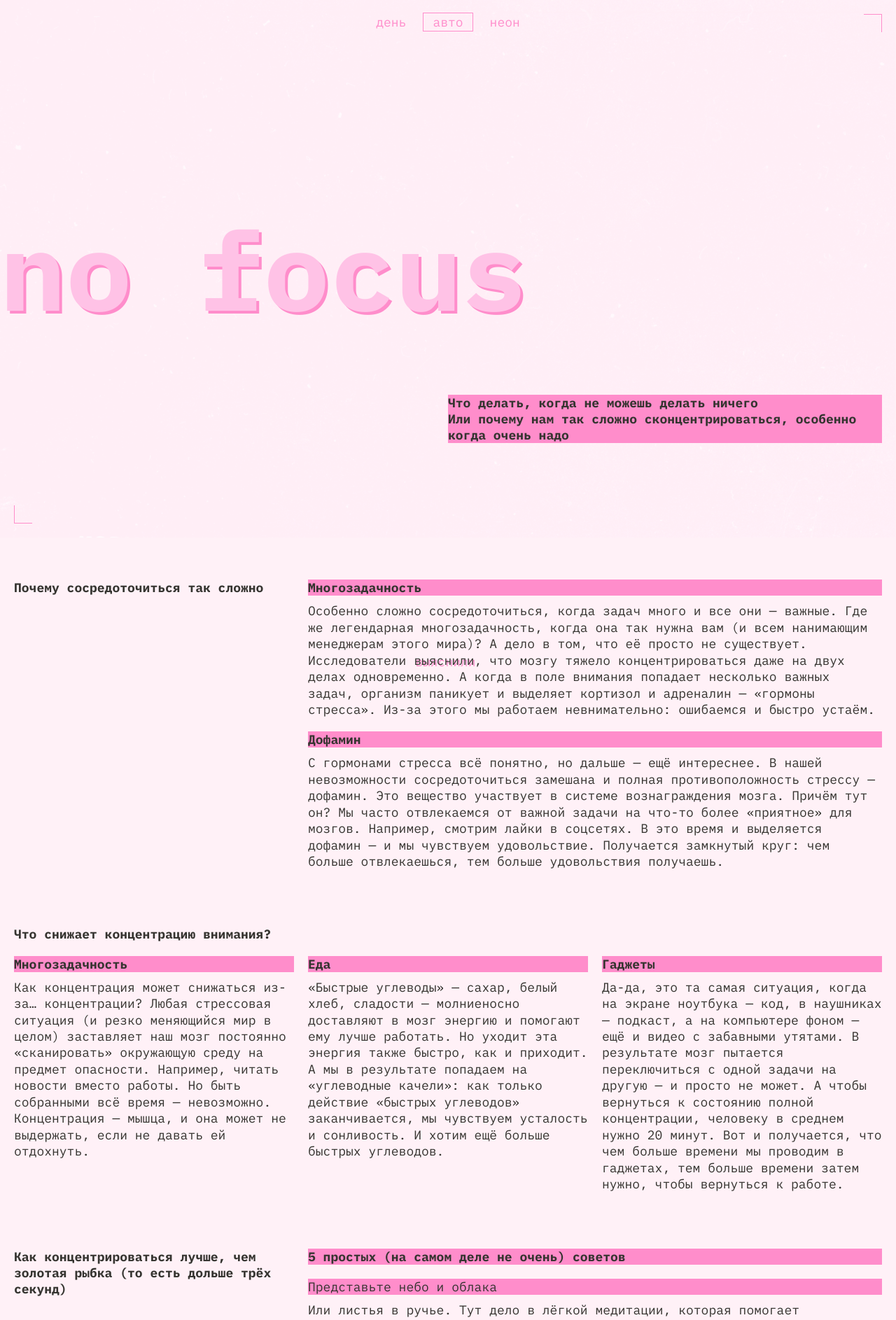
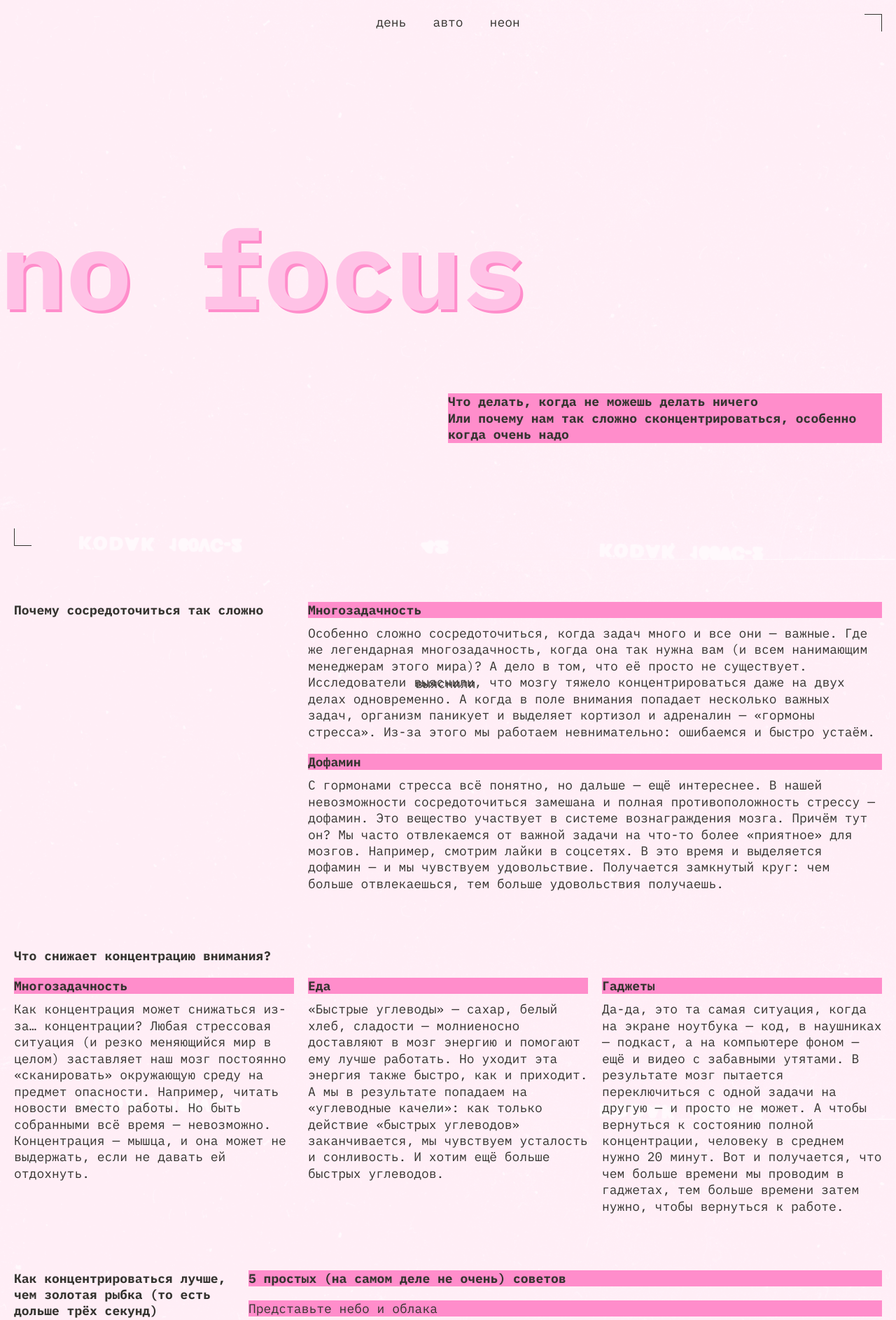
Before and after one commit to AlexanderGrankin/slozhno-sosredotochitsya-fd, a plain HTML site: page index.html in a window 1280 px wide. Shown: the top 1886 px of the page at 70% size. Drawn offline with Linux system fonts and the light colour scheme.

Commit message:
Исправлена разметка и стили

```diff
--- a/index.html
+++ b/index.html
@@ -7,18 +7,20 @@
     <meta name="color-scheme" content="dark light">
     <title>Сложно сосредоточиться</title>
     <script src="./scripts/script.js"></script>
+    <link rel="stylesheet" href="./fonts/fonts.css">
     <link rel="stylesheet" href="./styles/variables.css">
     <link rel="stylesheet" href="./styles/style.css">
     <link rel="stylesheet" href="./styles/dark.css">
     <link rel="stylesheet" href="./styles/light.css">
-    <link rel="stylesheet" href="./fonts/fonts.css">
+    <link rel="stylesheet" href="./styles/globals.css">
+
+    <link rel="icon" href="./images/favicon.ico" sizes="any">
+    <link rel="icon" href="./images/faviconicon.svg" type="image/svg+xml">
+    <link rel="apple-touch-icon" href="./images/mobile-icon.png">
   </head>
   <body class="page">
     <header class="header decorated-zone">
-      <div class="record" aria-hidden="true">
-        <span class="record-text">REC</span>
-        <div class="record-top-right-corner"></div>
-      </div>
+      <span class="record" aria-hidden="true">REC</span>
       <nav class="header__theme-menu">
         <ul class="header__theme-menu-list">
           <li class="header__theme-menu-item">
@@ -52,26 +54,26 @@
       <div class="header-bottom-left-corner" aria-hidden="true"></div>
     </header>
       <main class="main">
-        <section class="first-section section">
+        <section class="hard-to-concentrate section">
 
-          <h2 class="section-title first-section-title">Почему сосредоточиться так сложно</h2>
+          <h2 class="section-title hard-to-concentrate__title">Почему сосредоточиться так сложно</h2>
 
-          <div class="section-item">
-            <h3 class="section-subtitle title-decor first-section-subtitle">Многозадачность</h3>
-            <p class="section-text first-section-text">
+          <div class="hard-to-concentrate__section-item section-item">
+            <h3 class="section-subtitle title-decor">Многозадачность</h3>
+            <p class="section-text">
               Особенно сложно сосредоточиться, когда задач много и все они — важные.
               Где же легендарная многозадачность, когда она так нужна вам (и всем нанимающим
               менеджерам этого мира)? А дело в том, что её просто не существует.
-              Исследователи <span class="accent-text">выяснили</span>, что мозгу тяжело концентрироваться даже на двух делах
+              Исследователи <a class="text-link" href="https://dana.org/news-and-insights/">выяснили</a>, что мозгу тяжело концентрироваться даже на двух делах
               одновременно. А когда в поле внимания попадает несколько важных задач, организм
               паникует и выделяет кортизол и адреналин — «гормоны стресса». Из-за этого мы работаем
               невнимательно: ошибаемся и быстро устаём.
             </p>
           </div>
 
-          <div class="section-item">
-            <h3 class="section-subtitle title-decor first-section-subtitle">Дофамин</h3>
-            <p class="section-text first-section-text">
+          <div class="hard-to-concentrate__section-item section-item">
+            <h3 class="section-subtitle title-decor">Дофамин</h3>
+            <p class="section-text">
               С гормонами стресса всё понятно, но дальше — ещё интереснее. В нашей невозможности сосредоточиться
               замешана и полная противоположность стрессу — дофамин. Это вещество участвует в системе вознаграждения
               мозга. Причём тут он? Мы часто отвлекаемся от важной задачи на что-то более «приятное» для мозгов.
@@ -82,11 +84,12 @@
 
         </section>
 
-        <section class="second-section section">
+        <section class="what-reduces-concentration section">
 
-          <h2 class="second-section-title section-title">Что снижает концентрацию внимания?</h2>
+          <h2 class="what-reduces-concentration__title section-title">Что снижает концентрацию внимания?</h2>
 
-          <div class="section-item">
+          <div class="what-reduces-concentration__container">
+            <article class="what-reduces-concentration__section-item section-item">
               <h3 class="section-subtitle title-decor">Многозадачность</h3>
               <p class="section-text">
                 Как концентрация может снижаться из-за… концентрации? Любая стрессовая ситуация (и резко меняющийся
@@ -94,9 +97,9 @@
                 Например, читать новости вместо работы. Но быть собранными всё время — невозможно. Концентрация
                   — мышца, и она может не выдержать, если не давать ей отдохнуть.
               </p>
-          </div>
+            </article>
 
-          <div class="section-item">
+            <article class="what-reduces-concentration__section-item section-item">
               <h3 class="section-subtitle title-decor">Еда</h3>
               <p class="section-text">
                 «Быстрые углеводы» — сахар, белый хлеб, сладости — молниеносно доставляют в мозг энергию и
@@ -104,9 +107,9 @@
                 результате попадаем на «углеводные качели»: как только действие «быстрых углеводов» заканчивается,
                 мы чувствуем усталость и сонливость. И хотим ещё больше быстрых углеводов.
               </p>
-          </div>
+            </article>
 
-          <div class="section-item">
+            <article class="what-reduces-concentration__section-item section-item">
               <h3 class="section-subtitle title-decor">Гаджеты</h3>
               <p class="section-text">
                 Да-да, это та самая ситуация, когда на экране ноутбука — код, в наушниках — подкаст, а на
@@ -115,20 +118,22 @@
                 человеку в среднем нужно 20 минут. Вот и получается, что чем больше времени мы проводим в гаджетах,
                 тем больше времени затем нужно, чтобы вернуться к работе.
               </p>
+            </article>
+
           </div>
 
         </section>
 
-        <section class="third-section section">
+        <section class="how-to-concentrate section">
 
-          <h2 class="third-section-title section-title">Как концентрироваться лучше, чем золотая рыбка (то есть дольше трёх секунд)</h2>
+          <h2 class="how-to-concentrate__title section-title">Как концентрироваться лучше, чем золотая рыбка (то есть дольше трёх секунд)</h2>
 
           <div class="advices">
 
-            <h3 class="third-section-subtitle section-subtitle title-decor">5 простых (на самом деле не очень) советов</h3>
+            <h3 class="how-to-concentrate__subtitle section-subtitle title-decor">5 простых (на самом деле не очень) советов</h3>
 
             <div class="advice-item">
-              <h4 class="advice-title title-decor">Представьте небо и облака</h3>
+              <h4 class="advice-title title-decor">Представьте небо и облака</h4>
               <p class="advice-text">
                 Или листья в ручье. Тут дело в лёгкой медитации, которая помогает успокоиться. Ведь часто именно
                 тревожные мысли о сложных задачах как раз и мешают эти сложные задачи делать. В такие моменты можно
@@ -139,7 +144,7 @@
             </div>
 
             <div class="advice-item">
-              <h4 class="advice-title title-decor">Включите музыку</h3>
+              <h4 class="advice-title title-decor">Включите музыку</h4>
               <p class="advice-text">
                 Но не любую, и не любимую. Любимая может быть связана с сильными положительными эмоциями, которые
                 тоже очень сильно отвлекают. Подойдёт тихая, спокойная, умеренно-ритмичная. Можно вообще попробовать
@@ -148,9 +153,9 @@
             </div>
 
             <div class="advice-item">
-              <h4 class="advice-title title-decor">Прогуляйтесь</h3>
+              <h4 class="advice-title title-decor">Прогуляйтесь</h4>
               <p class="advice-text">
-                Или даже пробегитесь. Лучше найти парк или лес: один эксперимент <span class="accent-text">показал</span>,
+                Или даже пробегитесь. Лучше найти парк или лес: один эксперимент <a class="text-link" href="https://www.sciencedirect.com/science/article/abs/pii/S0272494415000328">показал</a>,
                 что созерцание природы повышает концентрацию, в то время как после просмотра городских пейзажей она наоборот понижается.
                 Можно совместить прогулку с физическими упражнениями или бегом — так в мозг поступит ещё больше
                 кислорода и он будет лучше работать. Но и простая двадцатиминутная прогулка — тоже отличный вариант.
@@ -158,7 +163,7 @@
             </div>
 
             <div class="advice-item">
-              <h4 class="advice-title title-decor">Хорошо ешьте</h3>
+              <h4 class="advice-title title-decor">Хорошо ешьте</h4>
               <p class="advice-text">
                 Мы — не ваша бабушка, но это правда важно. Выбирайте продукты, которые препятствуют резким скачкам сахара
                 в крови. Например, с высоким содержанием клетчатки: овощи, ягоды, бобовые (нут, чечевица, фасоль),
@@ -167,7 +172,7 @@
             </div>
 
             <div class="advice-item">
-              <h4 class="advice-title title-decor">Читайте</h3>
+              <h4 class="advice-title title-decor">Читайте</h4>
               <p class="advice-text">
                 Настоящие бумажные книги. Это правда помогает с концентрацией: чтобы прочитать пост в соцсети,
                 достаточно нескольких минут или даже секунд. А вот интересная книга способна затянуть и на несколько часов
@@ -189,10 +194,8 @@
 
         </section>
       </main>
-      <footer class="footer">
-        <div class="footer-top-right-corner" aria-hidden="true"></div>
-        <h1 class="footer-title">focus</h1>
-        <div class="footer-bottom-left-corner" aria-hidden="true"></div>
+      <footer class="footer decorated-zone">
+        <h5 class="footer-title">focus</h5>
       </footer>
   </body>
 </html>
--- a/styles/dark.css
+++ b/styles/dark.css
@@ -10,17 +10,14 @@
     чем стили в медиазапросе предпочтений пользователя
   */
   --background-image: url("../images/cover-image-dark.png");
+  --background-color: #000028;
   --accent-color: #FF0070;
   --h1-color: #DB00FF;
-  --background-color: #000028;
+  --h1-text-shadow: #FF0070;
+  --header-text-color: #000028;
+  --title-decor-bg-color: #FF0070;
   --title-decor-text-color: #000028;
   --text-color: #F1B2CE;
-  --button-hover-color: #FF007066;
-  --title-text-color: #FF0070;
-  --record-text-display: inline;
-  --record-dot-display: block;
+  --link-color: #FF0070;
+  --record-display: flex;
 }
-
-.theme-dark .page {
-  /* Вам также нужно будет написать ряд подобных селекторов */
-}
--- a/styles/globals.css
+++ b/styles/globals.css
@@ -9,7 +9,7 @@
 body {
   min-inline-size: 375px;
   max-inline-size: 1440px;
-  margin: 0 auto;
+  margin: 0;
 }
 
 h1,
--- a/styles/light.css
+++ b/styles/light.css
@@ -10,33 +10,31 @@
     чем стили в медиазапросе предпочтений пользователя
   */
   --background-image: url("../images/cover-image-light.png");
-  --accent-color: #FF8DCB;
+  --background-color: #FFF1F7;
+  --accent-color: #353430;
   --h1-color: #FFC2E6;
-  --background-color: #FFF1F7;
+  --h1-text-shadow: #FF8DCB;
+  --header-text-color: ##353430;
+  --title-decor-bg-color: #FF8DCB;
   --title-decor-text-color: #353430;
   --text-color: #353430;
-  --button-hover-color: #32312D66;
-  --title-text-color: #353430;
-  --record-text-display: none;
-  --record-dot-display: none;
-}
-
-.theme-light .page {
-  /* Вам также нужно будет написать ряд подобных селекторов */
+  --link-color: #FF8DCB;
+  --record-display: none;
 }
 
 @media (prefers-color-scheme: light) {
   :root {
     /* Дублируем переменные светлой темы */
     --background-image: url("../images/cover-image-light.png");
-    --accent-color: #FF8DCB;
+    --background-color: #FFF1F7;
+    --accent-color: #353430;
     --h1-color: #FFC2E6;
-    --background-color: #FFF1F7;
+    --h1-text-shadow: #FF8DCB;
+    --header-text-color: ##353430;
+    --title-decor-bg-color: #FF8DCB;
     --title-decor-text-color: #353430;
     --text-color: #353430;
-    --button-hover-color: #32312D66;
-    --title-text-color: #353430;
-    --record-text-display: none;
-    --record-dot-display: none;
+    --link-color: #FF8DCB;
+    --record-display: none;
   }
 }
--- a/styles/style.css
+++ b/styles/style.css
@@ -10,14 +10,42 @@
   font-size: 18px;
   font-weight: normal;
   font-family: 'IBM Plex mono', sans-serif;
-  padding: 0;
-  margin: 0;
-  box-sizing: border-box;
-  width: 100%;
+  margin: auto;
+  background-color: var(--background-color);
+}
+
+.title-decor{
+  background-color: var(--title-decor-bg-color);
+  font-weight: bold;
+  color: var(--title-decor-text-color);
+}
+
+.header{
+  height: 100vh;
+  min-height: 668px;
+  padding: 10px;
+}
+
+.record{
+  color: var(--accent-color);
+  position: absolute;
+  display: var(--record-display);
+  gap: 10px;
+  right: 20px;
+  align-items: center;
+}
+
+.record::after{
+  content: '';
+  width: 9px;
+  height: 9px;
+  background-color: var(--accent-color);
+  box-shadow: 0px 0px 4px 2px var(--accent-color);
+  border-radius: 50%;
 }
 
 .header__theme-menu{
-  padding-top: 58px;
+  margin-top: 65px;
   margin-left: auto;
   width: 70px;
 }
@@ -45,87 +73,55 @@
 }
 
 .header__theme-menu-button:hover{
-  border: 1px solid var(--button-hover-color);
+  border: 1px solid var(--accent-color);
+  opacity: 40;
 }
 
 .header__theme-menu-button:focus-visible{
   border-bottom: 1px solid var(--accent-color);
 }
 
-.header__theme-menu-button_type_auto{
-  border: 1px solid var(--accent-color);
-  pointer-events: none;
-}
-
 .header-title{
   font-size: clamp(7.25rem, 7.0115rem + 1.0178vw, 7.5rem);
   line-height: 83%;
   color: var(--h1-color);
-  text-shadow: 4px 4px 0 var(--accent-color);
-  margin: 69px 0 0 0;
-}
-
-.title-decor{
-  background-color: var(--accent-color);
-  font-weight: bold;
-  color: var(--title-decor-text-color);
+  text-shadow: 4px 4px 0 var(--h1-text-shadow);
+  margin-top: 65px;
 }
 
 .header-text{
-  margin: 55px 0 0 0;
+  margin-top: 54px;
+  line-height: 23.4px;
 }
 
-.header{
-  padding: 0 10px 66px 10px;
+.decorated-zone{
   position: relative;
 }
 
-.record{
+.decorated-zone::before{
+  content: '';
   position: absolute;
-  top: 10px;
-  right: 10px;
-  color: var(--accent-color);
-  display: flex;
-  gap: 2.96px;
-}
-
-.record-text{
-  display: var(--record-text-display);
-}
-
-.record-top-right-corner{
   width: 25px;
   height: 25px;
   border-top: 1px solid var(--accent-color);
   border-right: 1px solid var(--accent-color);
-  display: flex;
-  align-items: center;
-  justify-content: center;
+  top: 10px;
+  right: 10px;
 }
 
-.record-top-right-corner::after{
+.decorated-zone::after{
   content: '';
-  width: 9px;
-  height: 9px;
-  border-radius: 50%;
-  box-shadow: 0px 0px 4px 2px var(--accent-color);
-  background-color: var(--accent-color);
-  display: var(--record-dot-display);
-}
-
-.header-bottom-left-corner{
+  position: absolute;
   width: 25px;
   height: 25px;
   border-bottom: 1px solid var(--accent-color);
   border-left: 1px solid var(--accent-color);
   bottom: 10px;
   left: 10px;
-  position: absolute;
 }
 
 .main{
-  background-color: var(--background-color);
-  padding: 40px 10px 0 10px;
+  padding: 40px 10px;
   display: grid;
   row-gap: 50px;
 }
@@ -133,11 +129,11 @@
 .section{
   display: grid;
   grid-template-columns: 1fr;
-  row-gap: 20px;
+  gap: 20px;
 }
 
 .section-title{
-  color: var(--title-text-color);
+  color: var(--accent-color);
   font-weight: bold;
   font-size: 18px;
   margin: 0;
@@ -159,8 +155,24 @@
   grid-column: 1;
 }
 
-.accent-text{
+.text-link{
   text-shadow: 2px 2px 0 var(--accent-color);
+  color: var(--text-color);
+  text-decoration: none;
+}
+
+.text-link:hover{
+  text-decoration: underline;
+}
+
+.text-link:focus-visible{
+  border: 1px solid var(--text-color);
+}
+
+.what-reduces-concentration__container{
+  display: grid;
+  grid-template-columns: 1fr;
+  gap: 20px;
 }
 
 .advices{
@@ -188,116 +200,119 @@
 .gallery{
   display: grid;
   row-gap: 10px;
-  padding-bottom: 40px;
 }
 
 .footer-title {
-  line-height: 0;
   font-size: clamp(7.25rem, 7.0115rem + 1.0178vw, 7.5rem);
-  padding: 257px 0;
-  text-align: center;
   color: var(--h1-color);
-  text-shadow: 4px 4px 0 var(--accent-color);
+  text-shadow: 2px 2px 0 var(--h1-text-shadow);
 }
 
 .footer {
-  background-color: var(--background-color);
-  position: relative;
   display: flex;
   justify-content: center;
   align-items: center;
-}
-
-.footer-top-right-corner{
-  width: 25px;
-  height: 25px;
-  border-top: 1px solid var(--accent-color);
-  border-right: 1px solid var(--accent-color);
-  position: absolute;
-  right: 10px;
-  top: 10px;
-}
-
-.footer-bottom-left-corner{
-  width: 25px;
-  height: 25px;
-  border-bottom: 1px solid var(--accent-color);
-  border-left: 1px solid var(--accent-color);
-  bottom: 10px;
-  left: 10px;
-  position: absolute;
+  height: 100vh;
+  min-height: 668px;
+  padding: 10px;
 }
 
 @media(width >= 768px){
-  .header__theme-menu{
-    padding-top: 173px;
+  .header{
+    padding: 20px;
+    min-height: 1024px;
   }
 
-  .header{
-    padding: 0 20px 183px 20px;
+  .record{
+    right: 30px;
+  }
+
+  .main{
+    padding: 60px 20px;
+    row-gap: 80px;
+  }
+
+  .footer{
+    padding: 20px;
+    min-height: 1024px;
+  }
+
+  .header__theme-menu{
+    margin-top: 172px;
   }
 
   .header-title{
-    font-size: clamp(7.5rem, 0.5625rem + 14.4531vw, 9.8125rem) ;
-    margin-top: 178px;
+    font-size: clamp(7.5rem, 0.5625rem + 14.4531vw, 9.8125rem);
+    margin-top: 173px;
     margin-left: -20px;
   }
 
   .header-text{
+    margin-top: 162px;
     inline-size: 50%;
-    margin: 161px 0 0 auto;
+    margin-left: auto;
   }
 
-  .record{
+  .decorated-zone::before{
     top: 20px;
     right: 20px;
   }
 
-  .header-bottom-left-corner{
+  .decorated-zone::after{
     bottom: 20px;
     left: 20px;
-  }
-
-  .main{
-    padding: 60px 20px 0 20px;
-    gap: 80px;
   }
 
   .section{
     grid-template-columns: repeat(3, 1fr);
     column-gap: 40px;
+    row-gap: 20px;
   }
 
-  .first-section .section-item{
+  .hard-to-concentrate__title{
+    grid-column: 1/2;
+  }
+
+  .hard-to-concentrate__section-item{
     grid-column: 2/4;
   }
 
-  .second-section{
+  .what-reduces-concentration{
     grid-template-columns: repeat(3, 1fr);
+    grid-template-rows: auto auto;
   }
 
-  .second-section-title{
+  .what-reduces-concentration__title{
     grid-column: 1;
+    grid-row: 1;
   }
 
-  .second-section .section-item{
+  .what-reduces-concentration__container{
+    grid-template-columns: repeat(3, 1fr);
+    grid-column: 1/4;
+    grid-row: 2;
+  }
+
+  .what-reduces-concentration__section-item{
     grid-column: 1/4;
   }
 
-  .third-section{
-    grid-template-columns: 1fr 2fr;
+  .how-to-concentrate__title{
+    grid-column: 1/2;
+  }
+
+  .how-to-concentrate{
+    grid-template-columns: 236px 2fr;
     column-gap: 20px;
   }
 
-  .third-section-subtitle{
-    grid-column: 1;
+  .advices{
+    grid-column: 2/4;
   }
 
   .gallery{
-    grid-template-columns: repeat(3, auto);
     grid-template-rows: repeat(4, auto);
     gap: 20px;
-    padding-bottom: 60px;
   }
 
   .gallery-subtitle{
@@ -331,92 +346,72 @@
   }
 
   .gallery-image{
-    width: 100%;
     height: 100%;
     object-fit: cover;
   }
 
-  .footer-top-right-corner{
-  right: 20px;
-  top: 20px;
-  }
-
-  .footer-bottom-left-corner{
-    bottom: 20px;
-    left: 20px;
-  }
-
-  .footer-title {
-    padding: 433px 0;
-    font-size: clamp(7.5rem, 0.5625rem + 14.4531vw, 9.8125rem) ;
+  .footer-title{
+    font-size: clamp(7.5rem, 0.5625rem + 14.4531vw, 9.8125rem);
   }
 }
 
 @media(width >= 1024px){
+  .header{
+    min-height: 768px;
+  }
+
+  .footer{
+    min-height: 768px;
+  }
+
   .header__theme-menu{
-    padding-top: 0;
+    margin: 0 auto;
+  }
+
+  .header__theme-menu{
+    margin-top: -2px;
     display: flex;
     justify-content: center;
-    width: auto;
   }
 
   .header__theme-menu-list{
-    display: flex;
     flex-direction: row;
     gap: 10px;
-    list-style: none;
-    padding-left: 0;
-    margin-left: 0;
   }
 
   .header__theme-menu-button{
-    padding: 1.5px 13px 1.5px 13px;
+    padding: 1.5px 13px;
   }
 
   .header-title{
-    margin: 257px 0 0 -20px;
+    margin-top: 273px;
   }
 
   .header-text{
-    margin: 114px 0 0 auto;
+    margin-top: 114px;
   }
 
-  .header{
-    padding: 0 20px 135px 20px;
+  .hard-to-concentrate{
+    gap: 20px;
   }
 
-  .main{
-    padding: 60px 20px 0 20px;
+  .what-reduces-concentration__title{
+    grid-column: 1;
+    grid-row: 1;
   }
 
-  .section{
+  .what-reduces-concentration__section-item {
+    grid-column: span 1;
+  }
+
+  .what-reduces-concentration__container{
+    display: grid;
+    grid-template-columns: repeat(3, 1fr);
+    gap: 20px;
+  }
+
+  .how-to-concentrate{
+    grid-template-columns: 315px 2fr;
     column-gap: 20px;
   }
-
-  .second-section{
-    grid-template-rows: auto 1fr;
-  }
-
-  .second-section .section-item{
-    grid-row: 2/3;
-    grid-column: auto;
-  }
-
-  .third-section{
-    column-gap: 10px;
-  }
-
-  .footer-top-right-corner{
-    right: 20px;
-    top: 20px;
-  }
-
-  .footer-bottom-left-corner{
-    bottom: 20px;
-    left: 20px;
-  }
-
-  .footer-title {
-    padding: 279px 0;
-  }
 }
--- a/styles/variables.css
+++ b/styles/variables.css
@@ -5,13 +5,14 @@
 
 :root{
   --background-image: url("../images/cover-image-dark.png");
+  --background-color: #000028;
   --accent-color: #FF0070;
   --h1-color: #DB00FF;
-  --background-color: #000028;
+  --h1-text-shadow: #FF0070;
+  --header-text-color: #000028;
+  --title-decor-bg-color: #FF0070;
   --title-decor-text-color: #000028;
   --text-color: #F1B2CE;
-  --button-hover-color: #FF007066;
-  --title-text-color: #FF0070;
-  --record-text-display: inline;
-  --record-dot-display: block;
+  --link-color: #FF0070;
+  --record-display: flex;
 }
```
Lines whose indentation alone changed are shown as unchanged.
